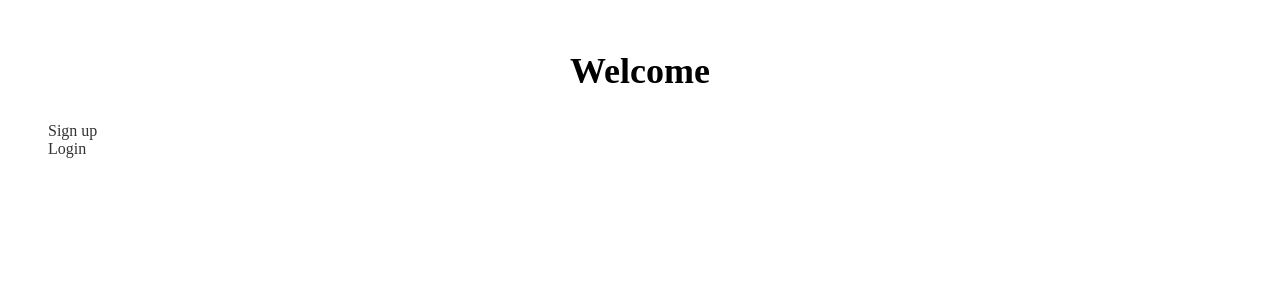
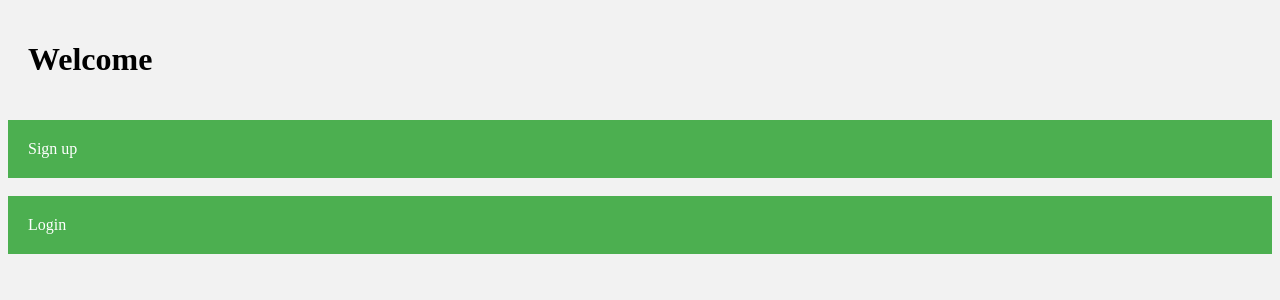
Before and after one commit to Bakdaulett/INF-232, a Django app: page / in a window 1280 px wide. Shown: the top 300 px of the page. Run offline with Django 4.2, Linux system fonts and the light colour scheme.

Commit message:
Update base.css

```diff
--- a/Quiz/quizapp/static/css/base.css
+++ b/Quiz/quizapp/static/css/base.css
@@ -1,77 +1,95 @@
+body {
+  background-color: #f2f2f2;
+}
+
 h1 {
-    font-size: 36px;
-    text-align: center;
-    margin-top: 50px;
-    margin-bottom: 30px;
+  padding: 20px;
 }
 
 #navbar {
-    background-color: #f5f5f5;
-    border: 1px solid #ddd;
-    padding: 10px;
-    margin-bottom: 30px;
+  background-color: #4CAF50;
+  overflow: hidden;
 }
 
 #navbar a {
+  float: left;
+  display: block;
+  color: white;
+  text-align: center;
+  padding: 14px 16px;
   text-decoration: none;
-    color: #333;
-    padding: 5px;
-    margin-right: 10px;
 }
 
 #navbar a:hover {
-    color: #fff;
-    background-color: #333;
+  background-color: #ddd;
+  color: black;
+}
+
+a {
+  padding: 5px;
+}
+
+ul {
+  list-style-type: none;
+  margin: 0;
+  padding: 0;
 }
 
 ul a {
+  display: block;
+  padding: 20px;
+  background-color: #4CAF50;
+  color: white;
   text-decoration: none;
-    color: #333;
 }
 
 ul a:hover {
-    color: #fff;
-    background-color: #333;
+  background-color: #ddd;
+  color: black;
 }
 
-div a[href="/createQuiz"] {
-    background-color: #333;
-    color: #fff;
-    padding: 10px 20px;
-    border-radius: 5px;
-    text-decoration: none;
+button {
+  background-color: #4CAF50;
+  color: white;
+  border: none;
+  padding: 10px;
+  margin: 10px;
+  cursor: pointer;
 }
 
-div a[href="/createQuiz"]:hover {
-    background-color: #fff;
-    color: #333;
+button:hover {
+  background-color: #3e8e41;
 }
 
-div + div + div a {
-    text-decoration: none;
-    color: #333;
+form {
+  margin: 20px;
+  padding: 20px;
+  background-color: #f2f2f2;
 }
 
-div + div + div a:hover {
-    color: #fff;
-    background-color: #333;
+input[type=text], input[type=password] {
+  width: 100%;
+  padding: 10px;
+  margin: 5px 0 15px 0;
+  display: inline-block;
+  border: none;
+  background: #f1f1f1;
 }
 
-div:first-of-type a {
-    text-decoration: none;
-    color: #333;
-    margin-right: 10px;
+input[type=text]:focus, input[type=password]:focus {
+  background-color: #ddd;
+  outline: none;
 }
 
-div:first-of-type a:hover {
-    color: #fff;
-    background-color: #333;
+.formbtn {
+  background-color: #4CAF50;
+  color: white;
+  border: none;
+  padding: 10px;
+  margin: 10px;
+  cursor: pointer;
 }
 
-div:not(:first-of-type) {
-    margin-top: 30px;
+.formbtn:hover {
+  background-color: #3e8e41;
 }
-
-h2:last-of-type {
-    margin-bottom: 10px;
-  }
```
Lines whose indentation alone changed are shown as unchanged.
